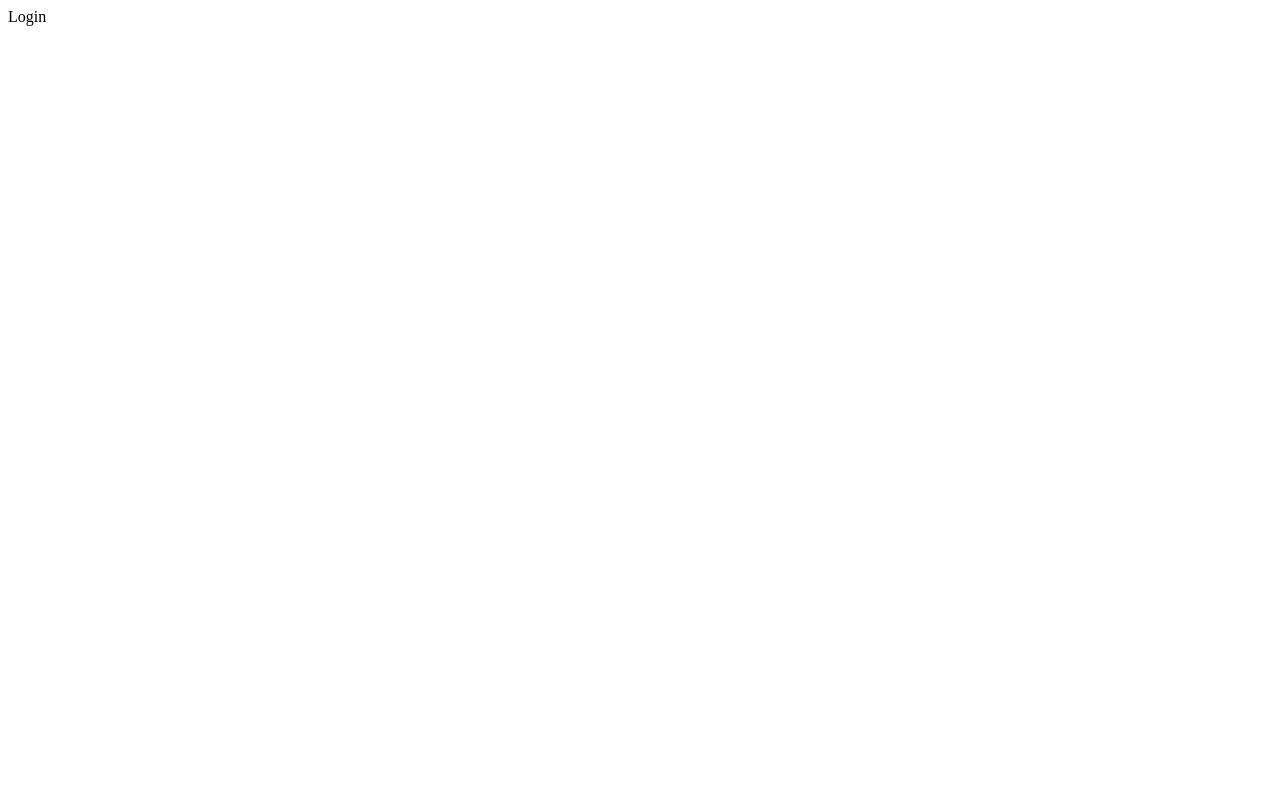
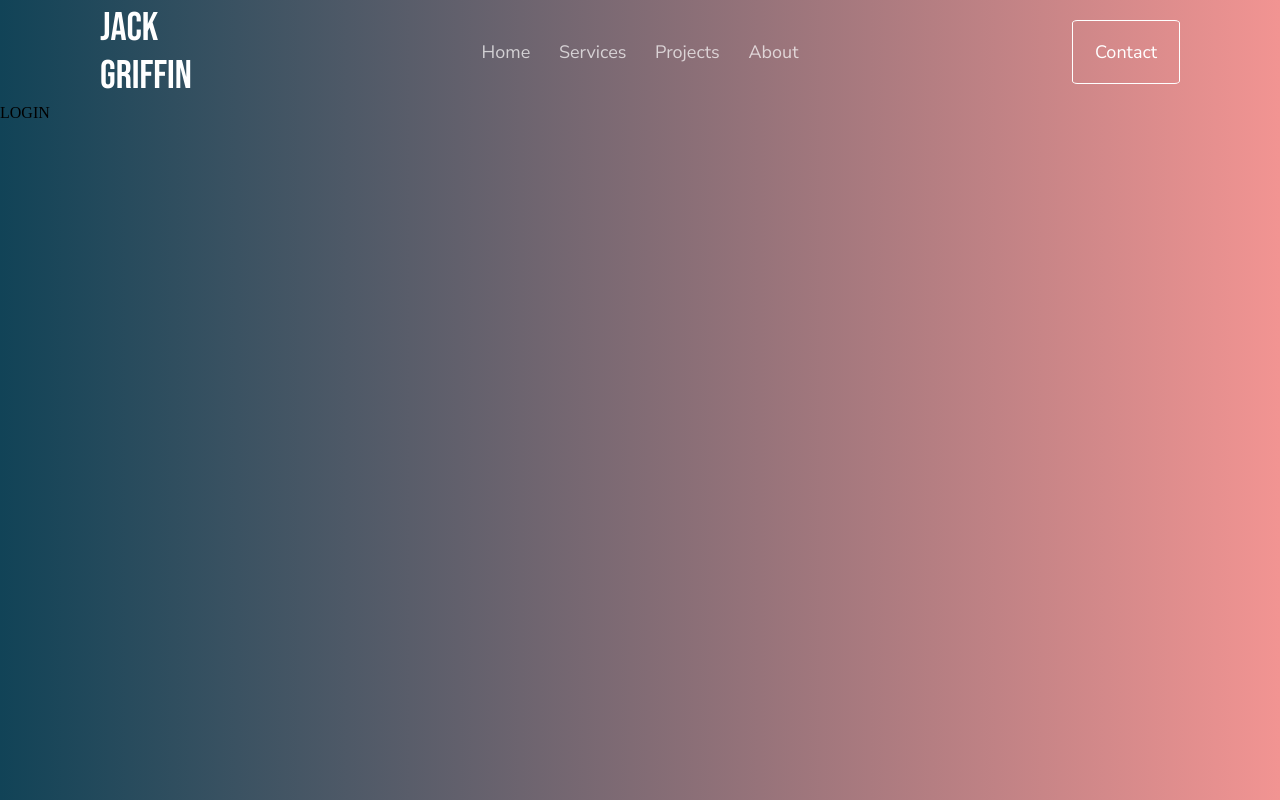
Before and after one commit to griffin1995/dissertation, a React (Vite) app in the folder frontend/: page /login in a window 1280 px wide. Built offline with nearby package versions, Linux system fonts and the light colour scheme.

Commit message:
navbar & styling

```diff
--- a/frontend/src/App.jsx
+++ b/frontend/src/App.jsx
@@ -9,11 +9,15 @@ import Home from "./pages/Home";
 import NotFound from "./pages/NotFound";
 // Import a protected route component to guard private routes
 import ProtectedRoute from "./components/ProtectedRoute";
+import Navbar from "./components/Navbar";
 
+import "./styles/App.css"
 // Main App component defining the routes for the application
 function App() {
   return (
     <>
+      <Navbar />
+
       <BrowserRouter>
         <Routes>
           {/* Protected route for the home page, only accessible if authenticated */}
--- /dev/null
+++ b/frontend/src/components/Navbar.jsx
@@ -0,0 +1,21 @@
+import "../styles/Navbar.css";
+
+function Navbar() {
+  return (
+    <div className="navbar-container">
+      {" "}
+      <div className="navbar-logo">Jack Griffin</div>
+      <div className="navbar-links">
+        <ul>
+          <li>Home</li>
+          <li>Services</li>
+          <li>Projects</li>
+          <li>About</li>
+        </ul>
+      </div>
+      <div className="navbar-button">Contact</div>
+    </div>
+  );
+}
+
+export default Navbar;
--- a/frontend/src/pages/Login.jsx
+++ b/frontend/src/pages/Login.jsx
@@ -1,5 +1,6 @@
+
 function Login() {
-  return <div>Login</div>;
+  return <div>LOGIN</div>;
 }
 
 export default Login;
--- /dev/null
+++ b/frontend/src/styles/App.css
@@ -0,0 +1,13 @@
+html {
+  height: 100%;
+  margin: 0;
+}
+
+body {
+  height: 100%;
+  margin: 0;
+  background: linear-gradient(to right, #114357, #f29492);
+  background-repeat: no-repeat;
+  background-attachment: fixed;
+  background-size: cover;
+}
--- /dev/null
+++ b/frontend/src/styles/Navbar.css
@@ -0,0 +1,59 @@
+@import url("https://fonts.googleapis.com/css2?family=Nunito+Sans:ital,opsz,wght@0,6..12,200..1000;1,6..12,200..1000&display=swap");
+@import url("https://fonts.googleapis.com/css2?family=Bebas+Neue&display=swap");
+
+.navbar-container {
+  display: flex;
+  font-family: "Nunito Sans", sans-serif;
+  justify-content: space-between;
+  align-items: center;
+  height: 64px;
+  padding: 20px 100px;
+  font-size: 18px;
+}
+
+.navbar-logo {
+  display: flex;
+  font-family: "Bebas Neue", sans-serif;
+font-size: 40px;
+  justify-content: center;
+  align-items: center;
+  height: 100%;
+  width: 10%;
+  color: white;
+
+}
+
+
+.navbar-links {
+  display: flex;
+  opacity: 70%;
+  justify-content: center;
+  align-items: center;
+  width: 80%;
+}
+
+.navbar-links ul {
+  display: flex;
+  justify-content: space-around;
+  align-items: center;
+  list-style-type: none;
+  margin: 0;
+  padding: 0;
+  width: 40%;
+}
+
+.navbar-links li {
+  color: white;
+}
+
+.navbar-button {
+  display: flex;
+  justify-content: center;
+  align-items: center;
+  height: 100%;
+  width: 10%;
+  color: white;
+  border: 1px solid white;
+  border-radius: 5%;
+  box-sizing: border-box; /* Ensures the border doesn't affect the element's width/height */
+}
```
Also changed, not shown: 1 other file (tests, documents, lock files or other folders).
